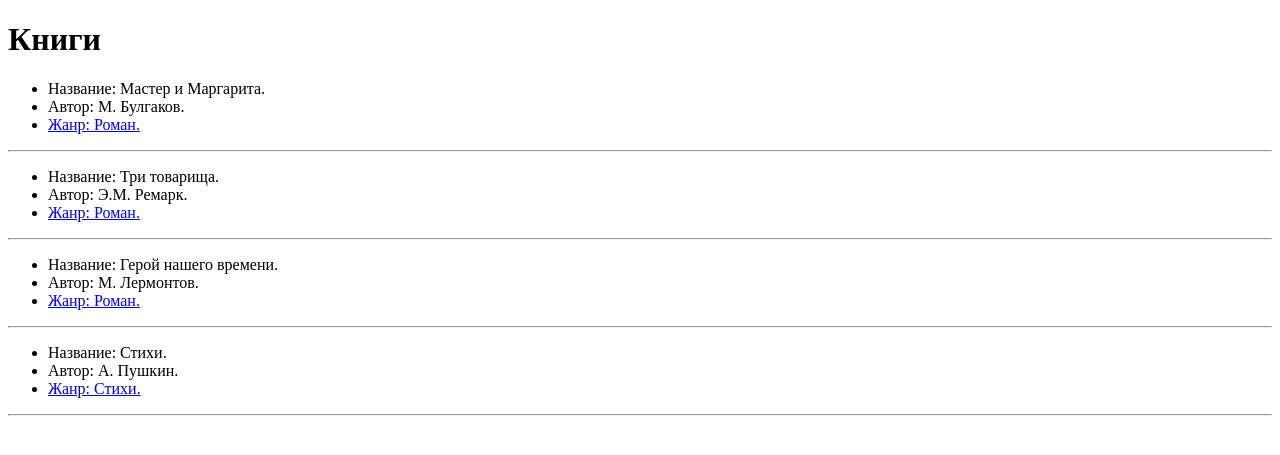
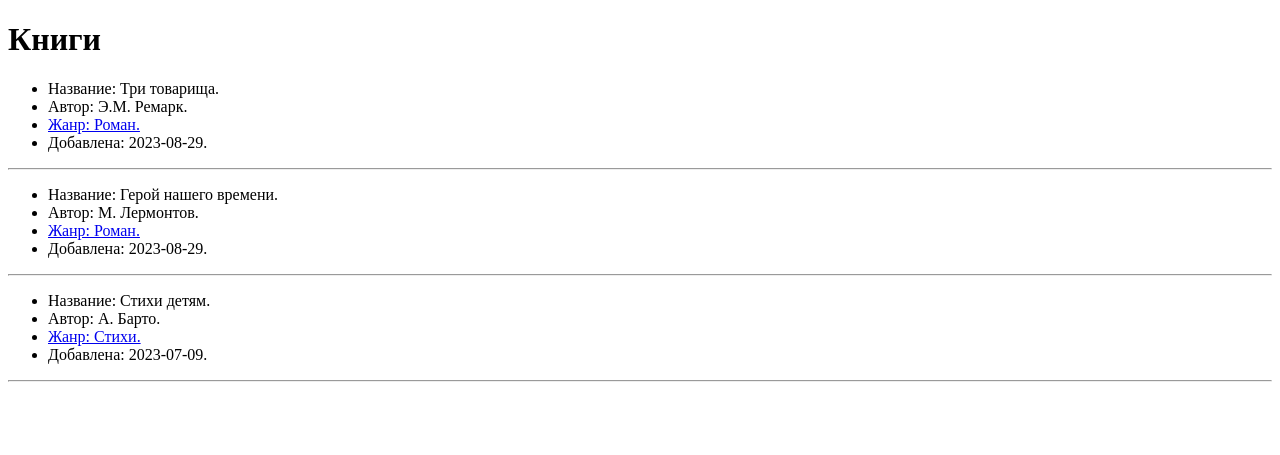
Before and after one commit to DariaZaytseva109/books_flask_sqlalchemy, a Flask app: page /api/v1/book/ in a window 1280 px wide. Shown: the top 455 px of the page. Run offline with Flask 3, Linux system fonts and the light colour scheme; data comes from the database, SQL or seed files in the repository.

Commit message:
Скорректировала вывод на главную страницу (+сортировка)

```diff
--- a/main.py
+++ b/main.py
@@ -1,37 +1,39 @@
+from datetime import date
+
 from flask import Flask, render_template
 
 from model import Book, Genre, db
 
+API_ROOT = '/api/v1'
+BOOK_API_ROOT = API_ROOT + '/book/'
+GENRE_API_ROOT = API_ROOT + '/genre/'
+LIMIT = 3
 
 app = Flask(__name__)
-
-
 app.config["SQLALCHEMY_DATABASE_URI"] = "sqlite:///project.db"
-
 db.init_app(app)
 
 with app.app_context():
     db.drop_all()
     db.create_all()
 
-    db.session.add(Book(id=1, title='Мастер и Маргарита', author='М. Булгаков', genre_id=1))
+    db.session.add(Book(id=1, title='Мастер и Маргарита', author='М. Булгаков', genre_id=1, date_added = date(2022, 5, 5)))
     db.session.add(Book(id=2, title='Три товарища', author='Э.М. Ремарк', genre_id=1))
     db.session.add(Book(id=3, title='Герой нашего времени', author='М. Лермонтов', genre_id=1))
-    db.session.add(Book(id=4, title='Стихи', author='А. Пушкин', genre_id=2))
+    db.session.add(Book(id=4, title='Стихи', author='А. Пушкин', genre_id=2, date_added=date(2020, 1, 1)))
+    db.session.add(Book(id=5, title='Гордость и предубеждение', author='Д. Остин', genre_id=1, date_added=date(2021, 10, 5)))
+    db.session.add(Book(id=6, title='Стихи детям', author='А. Барто', genre_id=2, date_added=date(2023, 7, 9)))
     db.session.add(Genre(genre_id=1, genre='Роман'))
     db.session.add(Genre(genre_id=2, genre='Стихи'))
     db.session.commit()
 
-API_ROOT = '/api/v1'
-BOOK_API_ROOT = API_ROOT + '/book/'
-GENRE_API_ROOT = API_ROOT + '/genre/'
 
 
 
 @app.route(BOOK_API_ROOT)
 def list_books():
     '''view главной страницы приложения, который выводит 15 последних записей из Book в порядке создания - новые записи вверху списка'''
-    books = Book.query.all()
+    books = Book.query.order_by(Book.date_added.desc()).limit(LIMIT).all()
     return render_template('main_page_books.html', books=books)
 
 
--- a/model.py
+++ b/model.py
@@ -1,3 +1,5 @@
+from datetime import date
+
 from flask_sqlalchemy import SQLAlchemy
 from sqlalchemy.orm import relationship
 
@@ -7,9 +9,10 @@ db = SQLAlchemy()
 class Book(db.Model):
     id = db.Column(db.Integer, primary_key=True, nullable=False)
     title = db.Column(db.String)
-    author = db.Column(db.String)
+    author = db.Column(db.String(30))
     genre_id = db.Column(db.Integer, db.ForeignKey('genre.genre_id', ondelete='SET NULL'))
     genre_name = relationship('Genre', back_populates='books_of_genre')
+    date_added = db.Column(db.Date, default=date.today())
 
 
     def __repr__(self):
@@ -18,7 +21,7 @@ class Book(db.Model):
 
 class Genre(db.Model):
     genre_id = db.Column(db.Integer, primary_key=True, nullable=False)
-    genre = db.Column(db.Integer, nullable=False)
+    genre = db.Column(db.String(30), nullable=False)
     books_of_genre = relationship('Book', back_populates='genre_name')
 
     def __repr__(self):
--- a/templates/genre_page.html
+++ b/templates/genre_page.html
@@ -6,7 +6,7 @@
 </head>
 <body>
 
-<h1> Книги жанра {{ genre_name }} </h1>
+<h1> Все книги жанра: {{ genre_name }} </h1>
 {%- for book in books %}
 <ul>
     <li> Название: {{ book.title }}. </li>
--- a/templates/main_page_books.html
+++ b/templates/main_page_books.html
@@ -11,6 +11,7 @@
     <li> Название: {{ book.title }}. </li>
     <li> Автор: {{ book.author }}. </li>
     <li> <a href=" {{ url_for('list_books_by_genre', genre_id=book.genre_id) }} "> Жанр: {{ book.genre_name }}. </a> </li>
+    <li> Добавлена: {{ book.date_added }}. </li>
 </ul>
 <hr>
 {%- endfor %}
```
